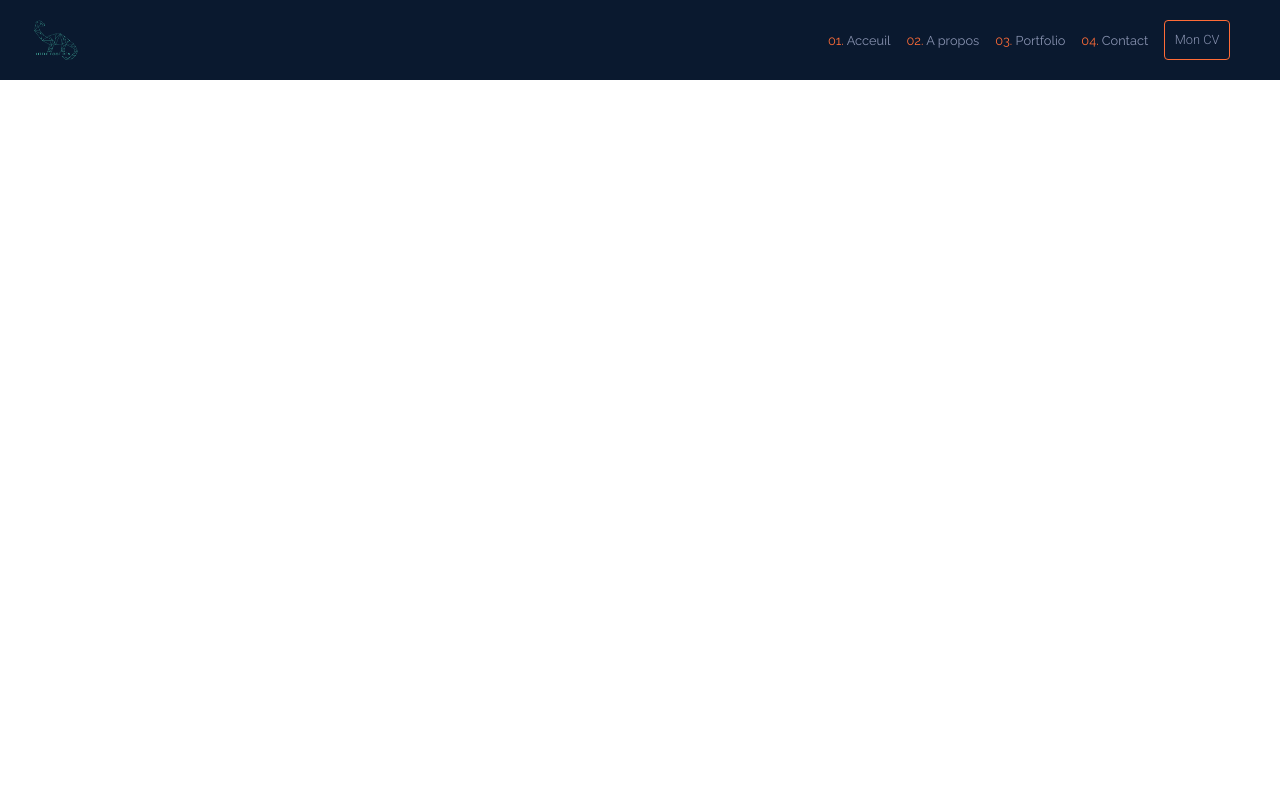
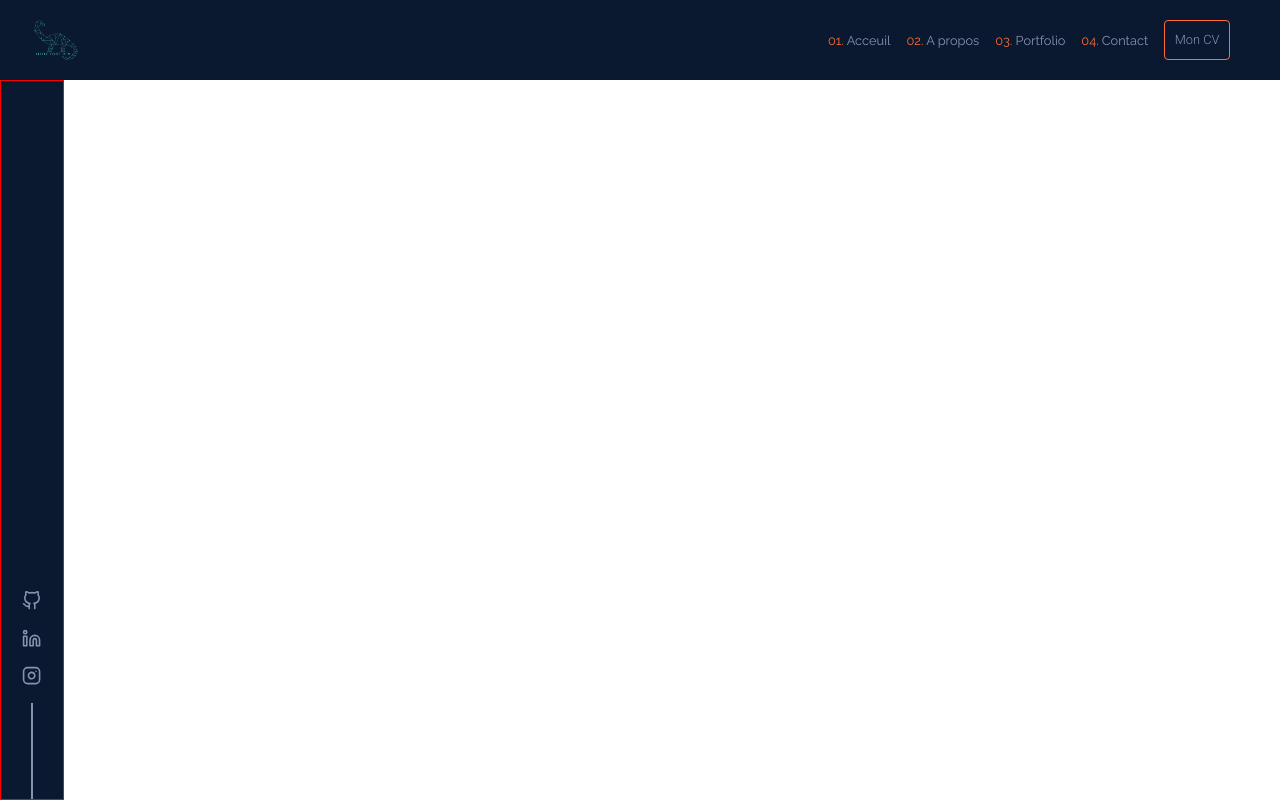
Before and after one commit to littleFootDev/littleFootPorfolio, an Angular app: page / in a window 1280 px wide. Built offline with nearby package versions, Linux system fonts and the light colour scheme.

Commit message:
Adding contain reseaux

```diff
--- a/src/app/app.component.html
+++ b/src/app/app.component.html
@@ -1 +1,4 @@
 <app-header></app-header>
+<div>
+    <app-contain-reseaux></app-contain-reseaux>
+</div>
--- a/src/app/app.module.ts
+++ b/src/app/app.module.ts
@@ -4,11 +4,13 @@ import { BrowserModule } from '@angular/platform-browser';
 import { AppRoutingModule } from './app-routing.module';
 import { AppComponent } from './app.component';
 import { HeaderComponent } from './header/header.component';
+import { ContainReseauxComponent } from './contain-reseaux/contain-reseaux.component';
 
 @NgModule({
   declarations: [
     AppComponent,
-    HeaderComponent
+    HeaderComponent,
+    ContainReseauxComponent
   ],
   imports: [
     BrowserModule,
--- /dev/null
+++ b/src/app/contain-reseaux/contain-reseaux.component.html
@@ -0,0 +1,6 @@
+<div class="contain">
+    <a href="https://github.com/littleFootDev"><svg xmlns="http://www.w3.org/2000/svg" role="img" viewBox="0 0 24 24" fill="none" stroke="currentColor" stroke-width="2" stroke-linecap="round" stroke-linejoin="round" class="feather feather-github"><title>GitHub</title><path d="M9 19c-5 1.5-5-2.5-7-3m14 6v-3.87a3.37 3.37 0 0 0-.94-2.61c3.14-.35 6.44-1.54 6.44-7A5.44 5.44 0 0 0 20 4.77 5.07 5.07 0 0 0 19.91 1S18.73.65 16 2.48a13.38 13.38 0 0 0-7 0C6.27.65 5.09 1 5.09 1A5.07 5.07 0 0 0 5 4.77a5.44 5.44 0 0 0-1.5 3.78c0 5.42 3.3 6.61 6.44 7A3.37 3.37 0 0 0 9 18.13V22"></path></svg></a>
+    <a href="https://www.linkedin.com/in/jacques-caradi/"><svg xmlns="http://www.w3.org/2000/svg" role="img" viewBox="0 0 24 24" fill="none" stroke="currentColor" stroke-width="2" stroke-linecap="round" stroke-linejoin="round" class="feather feather-linkedin"><title>LinkedIn</title><path d="M16 8a6 6 0 0 1 6 6v7h-4v-7a2 2 0 0 0-2-2 2 2 0 0 0-2 2v7h-4v-7a6 6 0 0 1 6-6z"></path><rect x="2" y="9" width="4" height="12"></rect><circle cx="4" cy="4" r="2"></circle></svg></a>
+    <a href=""><svg xmlns="http://www.w3.org/2000/svg" role="img" viewBox="0 0 24 24" fill="none" stroke="currentColor" stroke-width="2" stroke-linecap="round" stroke-linejoin="round" class="feather feather-instagram"><title>Instagram</title><rect x="2" y="2" width="20" height="20" rx="5" ry="5"></rect><path d="M16 11.37A4 4 0 1 1 12.63 8 4 4 0 0 1 16 11.37z"></path><line x1="17.5" y1="6.5" x2="17.51" y2="6.5"></line></svg></a>
+    <span></span>
+</div>
--- /dev/null
+++ b/src/app/contain-reseaux/contain-reseaux.component.scss
@@ -0,0 +1,14 @@
+svg {
+    width: 1.2rem;
+    color: var(--secondary);
+    margin-bottom: 1rem;
+    &:hover {
+      color: var(--accent);
+      transform: scale(1.5);
+    }
+}
+span {
+    background: var(--secondary);
+    height: 6rem;
+    width: 0.1rem;
+}
--- /dev/null
+++ b/src/app/contain-reseaux/contain-reseaux.component.ts
@@ -0,0 +1,15 @@
+import { Component, OnInit } from '@angular/core';
+
+@Component({
+  selector: 'app-contain-reseaux',
+  templateUrl: './contain-reseaux.component.html',
+  styleUrls: ['./contain-reseaux.component.scss']
+})
+export class ContainReseauxComponent implements OnInit {
+
+  constructor() { }
+
+  ngOnInit(): void {
+  }
+
+}
--- a/src/app/header/header.component.scss
+++ b/src/app/header/header.component.scss
@@ -60,7 +60,7 @@ nav {
     background: var(--primary);
     top: 100%;
     left: 0;
-    height: 100vh;
+    height: calc(100vh - 5rem);
     padding: 15px 50px 15px 20px;
     transform: translate(-100%);
     .navlink {
--- a/src/styles.scss
+++ b/src/styles.scss
@@ -1,17 +1,19 @@
-*,::before, ::after {
+*,
+::before,
+::after {
   box-sizing: border-box;
   margin: 0;
   padding: 0;
 }
 
 :root {
-    --font-family: 'Roboto', sans-serif;
-    --font-title: 'Raleway', sans-serif;
+  --font-family: "Roboto", sans-serif;
+  --font-title: "Raleway", sans-serif;
   --primary: #0a192f;
   --secondary: #8892b0;
   --accent: #ff6c37;
-    --lightgray : #ccd6f6;
-    --transition: all .25s cubic-bezier(0.645, .045, .355, 1);
+  --lightgray: #ccd6f6;
+  --transition: all 0.25s cubic-bezier(0.645, 0.045, 0.355, 1);
 }
 
 body {
@@ -46,3 +48,19 @@ h4 {
     color: white;
   }
 }
+.contain {
+  height: calc(100vh - 5rem);
+  width: 2rem;
+  display: flex;
+  flex-direction: column;
+  justify-content: flex-end;
+  background: var(--primary);
+  align-items: center;
+  border: 1px solid red;
+}
+
+@media screen and (min-width: 768px) {
+  .contain {
+    width: 4rem;
+  }
+}
```
Also changed, not shown: 1 other file (tests, documents, lock files or other folders). Lines whose indentation alone changed are shown as unchanged.
